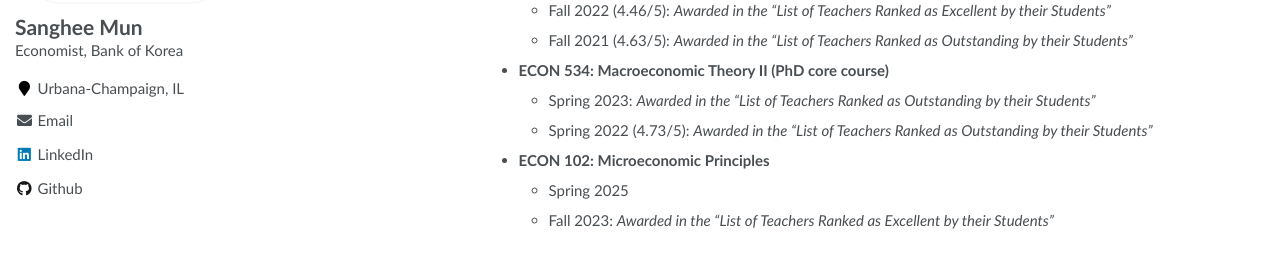
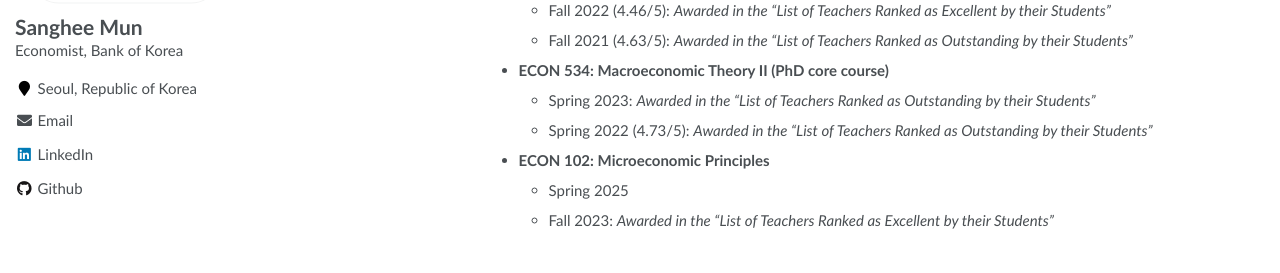
Before and after one commit to sanghee727/sanghee727.github.io, a Jekyll site: the page built from _pages/teaching.md, in a window 1280 px wide. Shown: the part 411-684 px from the top of the page. Built offline with Jekyll 4.4.1, drawn with Linux system fonts in a browser that asks for light colours.

Commit message:
Update location label

```diff
--- a/_config.yml
+++ b/_config.yml
@@ -28,7 +28,7 @@ author:
   name             : "Sanghee Mun"
   avatar           : "/_pages/profile_me.jpeg?v=20251026"
   bio              :
-  location         : "Urbana-Champaign, IL"
+  location         : "Seoul, Republic of Korea"
   employer         :
   pubmed           :
   googlescholar    : # "https://scholar.google.com/citations?user=9bSluloAAAAJ&hl=en&oi=ao"
```
